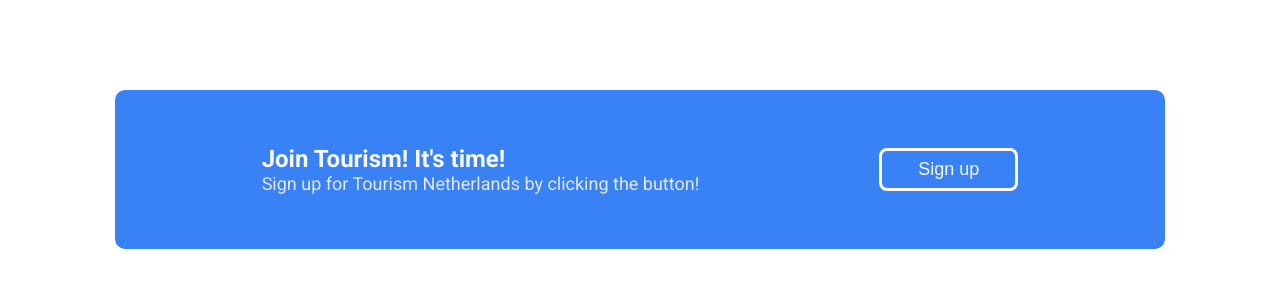
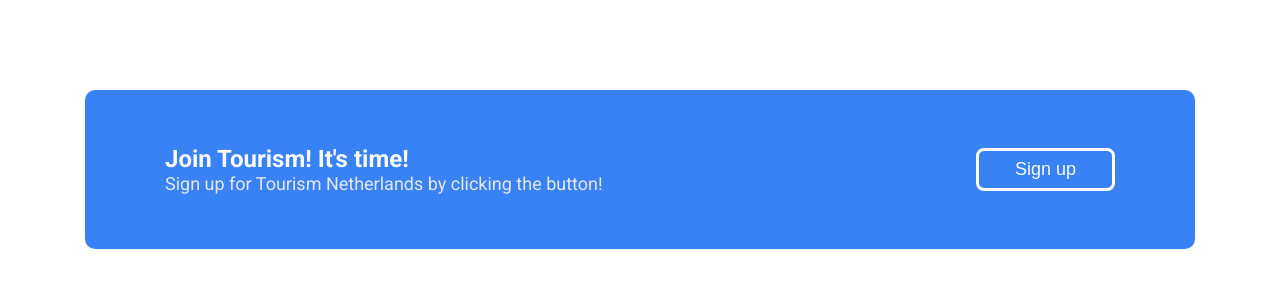
Before and after one commit to codingInEME/odin-landing-page, a plain HTML site: page components/call-card/index.html in a window 1280 px wide. Drawn offline with Linux system fonts and the light colour scheme.

Commit message:
Fix overflowing elements upon zoom

```diff
--- a/components/call-card/styles.css
+++ b/components/call-card/styles.css
@@ -8,13 +8,12 @@ body {
 
 .call-card-container {
     background-color: #3882F6;
-    width: 1050px;
+    max-width: 950px;
     border-radius: 10px;
     display: flex;
-    justify-content: center;
+    justify-content: space-between;
     align-items: center;
-    padding: 55px 0;
-    gap: 180px;
+    padding: 55px 80px;
     margin: 90px auto;
 }
 
```
